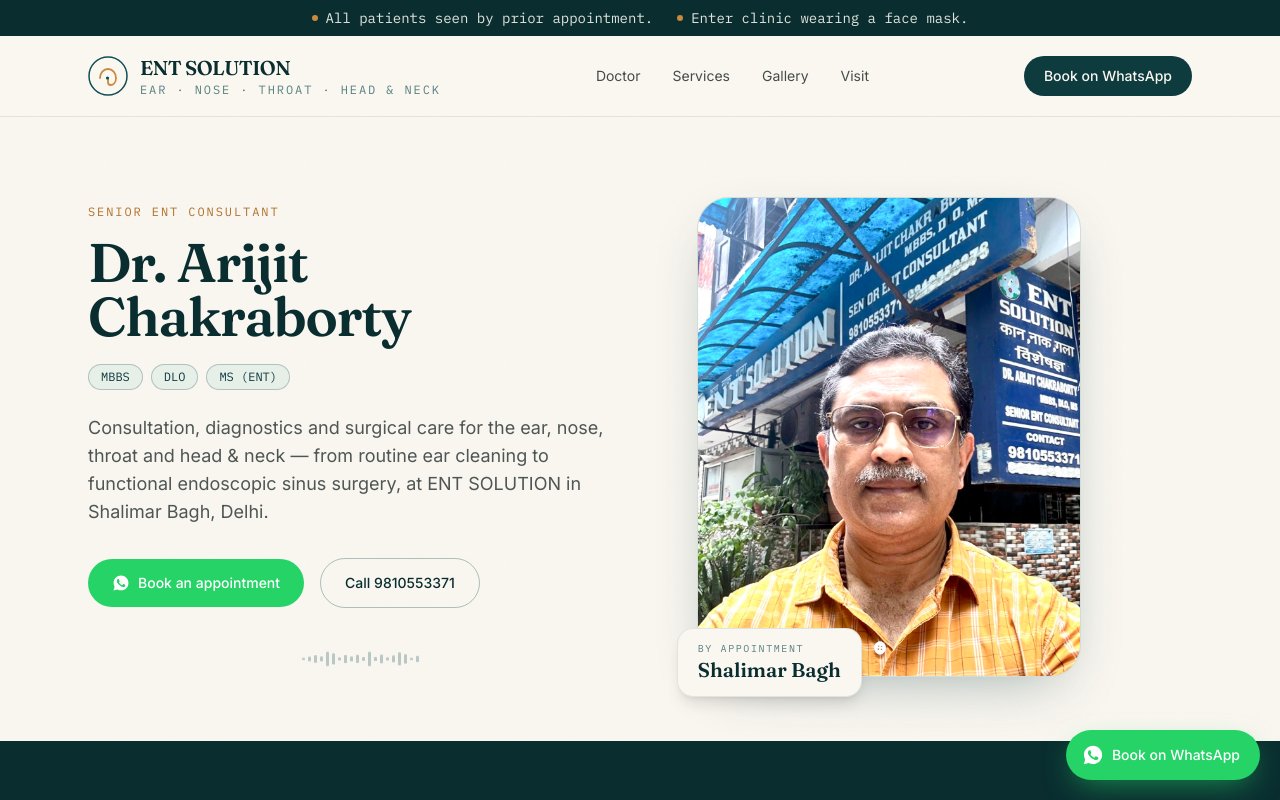
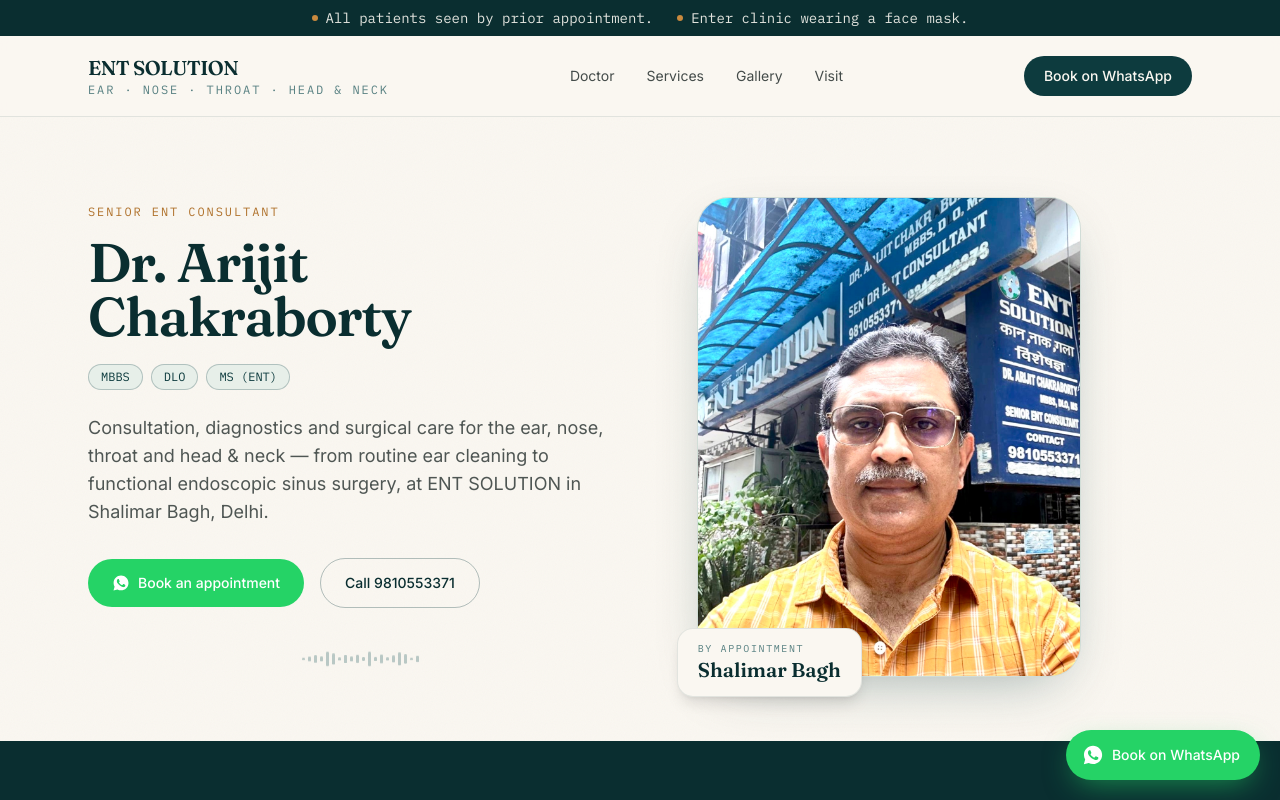
Before and after one commit to shivesh2334-ai/ent-solotions, a Next.js app: page / in a window 1280 px wide. Shown: the top 800 px of the page. Built offline with nearby package versions, Linux system fonts and the light colour scheme.

Commit message:
Update Header.tsx

```diff
--- a/components/Header.tsx
+++ b/components/Header.tsx
@@ -2,17 +2,12 @@
 
 function LogoMark() {
   return (
-    <svg width="40" height="40" viewBox="0 0 40 40" fill="none" aria-hidden="true">
-      <circle cx="20" cy="20" r="19" stroke="#124F53" strokeWidth="1.5" />
-      <path
-        d="M12 22c0-5 3.5-9 8-9s8 4 8 9-3 7-5.5 7c-1.7 0-2.5-1.2-2.5-3v-4"
-        stroke="#C98A3E"
-        strokeWidth="1.8"
-        strokeLinecap="round"
-        fill="none"
-      />
-      <circle cx="19.5" cy="22" r="1.6" fill="#124F53" />
-    </svg>
+    function LogoMark() {
+  return (
+    <Image src="/images/logo.png" alt="ENT Solution logo" width={40} height={40} className="object-contain" />
+  );
+}
+
   );
 }
 
```
